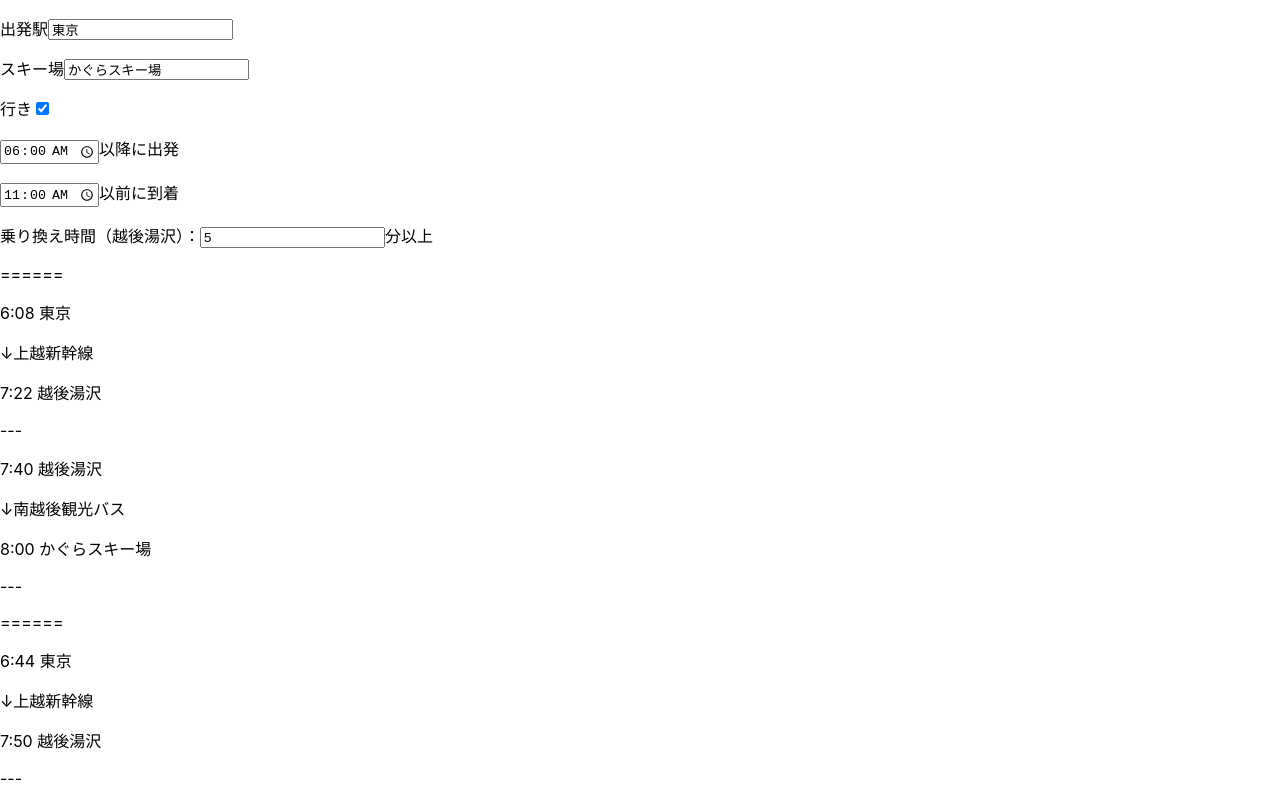
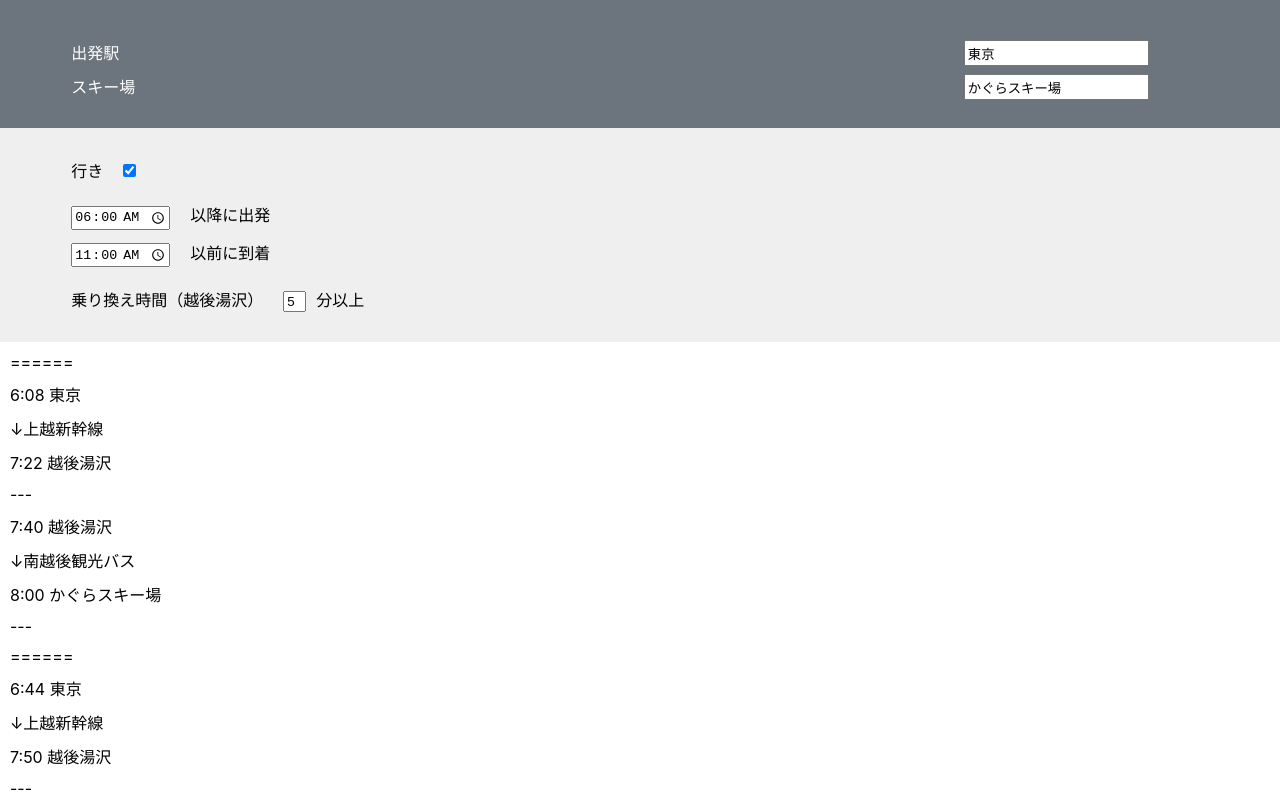
Before and after one commit to knogu/way2ski, a React (Create React App) app: page / in a window 1280 px wide. Shown: the top 800 px of the page. Built offline with nearby package versions, Linux system fonts and the light colour scheme; the HTML template or start-up script is replaced by a standard one.

Commit message:
Add css to query fields

```diff
--- a/src/App.css
+++ b/src/App.css
@@ -1,3 +1,49 @@
 .App {
   text-align: center;
+
 }
+
+/* body {
+  padding: 0 4% 0 4%;
+  margin: 0 auto;
+} */
+
+.main-date-place-query .container {
+  background-color: #6C757D;
+  color: white;
+  padding-bottom: 5px;
+  padding: 20px 4% 10px 4%;
+}
+
+.main-date-place-query input {
+  float: right;
+  margin-right: 70px;
+  height: 20px;
+}
+
+.query-group {
+  margin-top: 20px;
+  margin-bottom: 20px;
+}
+
+.query-key {
+  margin: 10px;
+}
+
+p {
+  margin: 10px;
+}
+
+input {
+  margin-left: 10px;
+  margin-right: 10px;
+}
+
+.transit-query input {
+  width: 15px;
+}
+
+.detailed-query {
+  background-color: #efefef;
+  padding: 10px 4% 10px 4%;
+}
--- a/src/App.tsx
+++ b/src/App.tsx
@@ -5,15 +5,20 @@ import { QueryCmp } from './components/Query';
 import { ChangeEvent, useState } from 'react';
 import { PlaceDateQuery } from './components/PlaceDateQuery';
 
-const OneWay = (useTripCandidateRes: useTripCandidatesRes) => {
+const OneWay = (isChecked: boolean, handleCheckboxChange: (event: React.ChangeEvent<HTMLInputElement>) => void, useTripCandidateRes: useTripCandidatesRes) => {
   return (
     <>
       <div className="detailed-query">
-        <QueryCmp query={useTripCandidateRes.query} setQuery={useTripCandidateRes.setQuery}/>
+          <div className='query-group'>
+            <p>
+              <label className='query-key' htmlFor='is-to-ski'>行き</label><input id="is-to-ski" type="checkbox" checked={isChecked} onChange={handleCheckboxChange} />
+            </p>
+          </div>
+          <QueryCmp query={useTripCandidateRes.query} setQuery={useTripCandidateRes.setQuery}/>
       </div>
 
       <div className='results'>
-        <TripCandidateList tripCandidateProps={useTripCandidateRes.tripCandidateList} />
+          <TripCandidateList tripCandidateProps={useTripCandidateRes.tripCandidateList} />
       </div>
     </>
   )
@@ -49,15 +54,19 @@ function App() {
   return (
     <>
       <section className="main-date-place-query">
-        <p>出発駅<input type="text" value={placeDateQuery.hometownStation} onChange={handleHometownStationChange}></input></p>
-        <p>スキー場<input type="text" value={placeDateQuery.skiResort} onChange={handleSkiResortChange}></input></p>
+        <div className='container'>
+          <div className='query-group'>
+            <p><label htmlFor="hometown-station" className="query-key">出発駅</label><input id="hometown-station" type="text" value={placeDateQuery.hometownStation} onChange={handleHometownStationChange}></input></p>
+            <p><label htmlFor="ski-resort" className="query-key">スキー場</label><input id="ski-resort" type="text" value={placeDateQuery.skiResort} onChange={handleSkiResortChange}></input></p>
+          </div>
+        </div>
       </section>
 
       <section className="main-results-and-detailed-query">
-        <p>
-          行き<input type="checkbox" checked={isChecked} onChange={handleCheckboxChange} />
-        </p>
-      {OneWay(useTripCandidates(placeDateQuery, isChecked))};
+      <div className='container'>
+
+      {OneWay(isChecked, handleCheckboxChange, useTripCandidates(placeDateQuery, isChecked))};
+      </div>
       </section>
     </>
   );
--- a/src/components/Query.tsx
+++ b/src/components/Query.tsx
@@ -56,13 +56,15 @@ export const QueryCmp = (props: QueryProps) => {
 
     return (
         <>
-            <div className="time-query">
-              <p><input id="departAfter" type="time" onChange={handleDepartChange} value={date2inputVal(curQuery.departAfter)}></input>以降に出発</p>
-              <p><input id="arriveBefore" type="time" onChange={handleArriveChange} value={date2inputVal(curQuery.arriveBefore)}></input>以前に到着</p>
+            <div className="time-query query-group">
+              <p> <input id="departAfter" type="time" onChange={handleDepartChange} value={date2inputVal(curQuery.departAfter)}></input><label htmlFor="departAfter" className="query-key">以降に出発</label></p>
+              <p><input id="arriveBefore" type="time" onChange={handleArriveChange} value={date2inputVal(curQuery.arriveBefore)}></input><label htmlFor="arriveBefore" className="query-key">以前に到着</label></p>
             </div>
 
             <div className="transit-query">
-              <p>乗り換え時間（越後湯沢）：<input id="transitMinute" type="text" onChange={handleTransitMinutesChange} value={displayedTransitMinutes(curQuery)}></input>分以上</p>
+                <div className='query-group'>
+                    <p><label htmlFor="transit-minute" className="query-key">乗り換え時間（越後湯沢）</label><input id="transit-minute" type="text" onChange={handleTransitMinutesChange} value={displayedTransitMinutes(curQuery)}></input>分以上</p>
+                </div>
             </div>
         </>
     )
```
